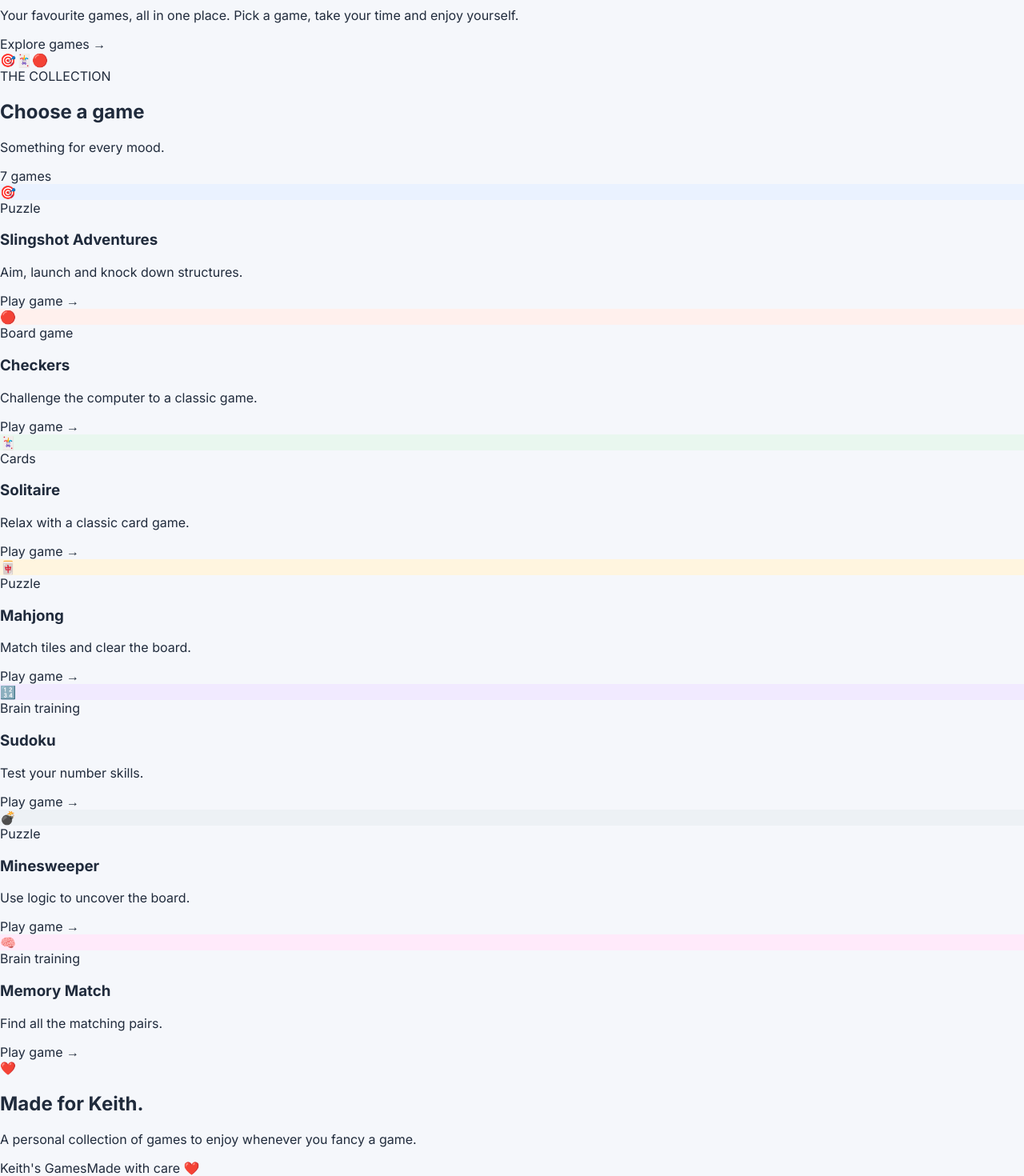
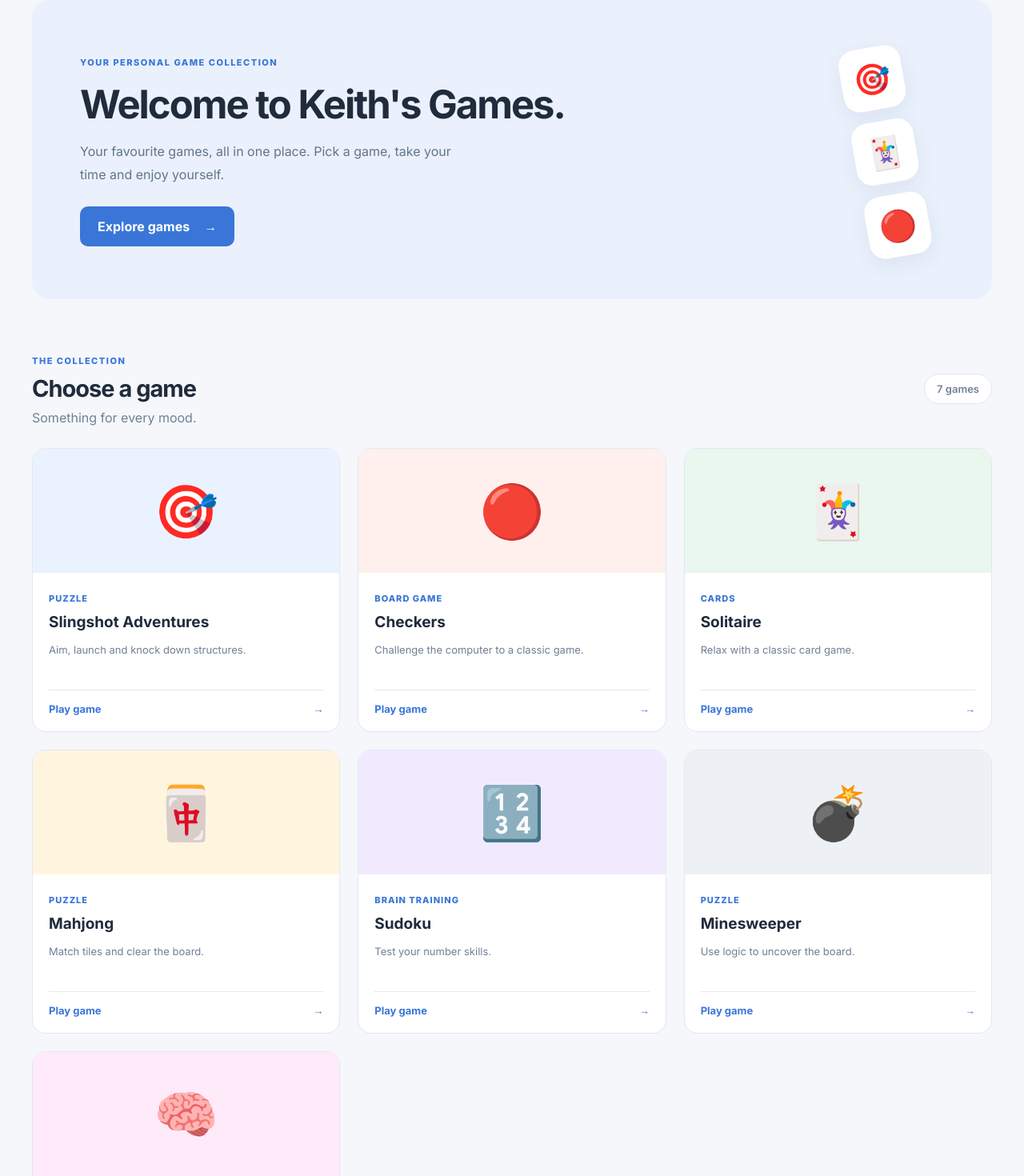
Before and after one commit to Will-source-del/keith-s-games, a Next.js app: page / in a window 1280 px wide. Shown: the part 120-1590 px from the top of the page at 80% size. Built offline with nearby package versions, Linux system fonts and the light colour scheme.

Commit message:
Update globals.css

```diff
--- a/app/globals.css
+++ b/app/globals.css
@@ -8,7 +8,6 @@
   --muted: #718096;
   --primary: #3976d8;
   --border: #e2e8f0;
-  --radius: 16px;
 }
 
 * {
@@ -29,9 +28,7 @@ body {
   -webkit-font-smoothing: antialiased;
 }
 
-button,
-input,
-select {
+button, input, select {
   font: inherit;
 }
 
@@ -44,13 +41,304 @@ a {
   text-decoration: none;
 }
 
-button:focus-visible,
-a:focus-visible {
-  outline: 3px solid var(--primary);
-  outline-offset: 3px;
+.home {
+  width: min(1200px, calc(100% - 48px));
+  margin: 0 auto;
 }
 
-::selection {
-  background: #c9dcff;
-  color: #18365f;
+.topbar {
+  height: 82px;
+  display: flex;
+  align-items: center;
+  justify-content: space-between;
+  border-bottom: 1px solid var(--border);
 }
+
+.brand {
+  display: flex;
+  align-items: center;
+  gap: 11px;
+  font-size: 21px;
+  font-weight: 800;
+  letter-spacing: -0.7px;
+}
+
+.brand-icon {
+  font-size: 28px;
+}
+
+.topbar nav {
+  display: flex;
+  gap: 30px;
+  color: var(--muted);
+  font-weight: 600;
+}
+
+.topbar nav a:hover {
+  color: var(--primary);
+}
+
+.welcome {
+  margin-top: 38px;
+  min-height: 310px;
+  border-radius: 22px;
+  padding: 55px 60px;
+  background: #eaf1fc;
+  display: flex;
+  align-items: center;
+  justify-content: space-between;
+  overflow: hidden;
+  position: relative;
+}
+
+.welcome-content {
+  max-width: 620px;
+  position: relative;
+  z-index: 1;
+}
+
+.eyebrow {
+  font-size: 11px;
+  font-weight: 800;
+  letter-spacing: 1.5px;
+  color: var(--primary);
+}
+
+.welcome h1 {
+  font-size: clamp(32px, 5vw, 49px);
+  letter-spacing: -2px;
+  line-height: 1.13;
+  margin: 17px 0;
+}
+
+.welcome p {
+  color: #64748b;
+  line-height: 1.8;
+  max-width: 470px;
+  margin-bottom: 26px;
+}
+
+.primary-button {
+  display: inline-flex;
+  align-items: center;
+  gap: 18px;
+  background: var(--primary);
+  color: white;
+  padding: 15px 22px;
+  border-radius: 10px;
+  font-weight: 700;
+  transition: background 0.2s, transform 0.2s;
+}
+
+.primary-button:hover {
+  background: #285eaf;
+  transform: translateY(-2px);
+}
+
+.welcome-decoration {
+  display: flex;
+  flex-direction: column;
+  gap: 15px;
+  transform: rotate(-10deg);
+  padding-right: 35px;
+}
+
+.welcome-decoration span {
+  display: grid;
+  place-items: center;
+  width: 78px;
+  height: 78px;
+  background: white;
+  border-radius: 20px;
+  font-size: 38px;
+  box-shadow: 0 8px 25px #385b8815;
+}
+
+.games-section {
+  padding: 65px 0;
+}
+
+.section-heading {
+  display: flex;
+  justify-content: space-between;
+  align-items: center;
+  margin-bottom: 28px;
+}
+
+.section-heading h2 {
+  font-size: 29px;
+  letter-spacing: -1px;
+  margin: 9px 0;
+}
+
+.section-heading p {
+  color: var(--muted);
+  margin: 0;
+}
+
+.game-count {
+  color: var(--muted);
+  font-size: 13px;
+  font-weight: 600;
+  background: white;
+  border: 1px solid var(--border);
+  padding: 10px 15px;
+  border-radius: 30px;
+}
+
+.games-grid {
+  display: grid;
+  grid-template-columns: repeat(3, minmax(0, 1fr));
+  gap: 22px;
+}
+
+.game-card {
+  display: block;
+  background: var(--surface);
+  border: 1px solid var(--border);
+  border-radius: 17px;
+  overflow: hidden;
+  transition: transform 0.2s, box-shadow 0.2s;
+}
+
+.game-card:hover {
+  transform: translateY(-4px);
+  box-shadow: 0 12px 28px #1b365714;
+}
+
+.game-image {
+  height: 155px;
+  display: grid;
+  place-items: center;
+}
+
+.game-image span {
+  font-size: 65px;
+  transition: transform 0.2s;
+}
+
+.game-card:hover .game-image span {
+  transform: scale(1.12);
+}
+
+.game-info {
+  padding: 20px;
+}
+
+.game-category {
+  color: var(--primary);
+  font-size: 11px;
+  font-weight: 800;
+  text-transform: uppercase;
+  letter-spacing: 1px;
+}
+
+.game-info h3 {
+  font-size: 19px;
+  margin: 10px 0;
+}
+
+.game-info p {
+  color: var(--muted);
+  font-size: 13px;
+  line-height: 1.6;
+  min-height: 42px;
+}
+
+.play-link {
+  display: flex;
+  justify-content: space-between;
+  align-items: center;
+  border-top: 1px solid var(--border);
+  padding-top: 15px;
+  margin-top: 18px;
+  color: var(--primary);
+  font-weight: 700;
+  font-size: 13px;
+}
+
+.about-section {
+  display: flex;
+  align-items: center;
+  gap: 20px;
+  padding: 27px;
+  background: white;
+  border: 1px solid var(--border);
+  border-radius: 17px;
+  margin-bottom: 45px;
+}
+
+.about-section > span {
+  font-size: 35px;
+}
+
+.about-section h2 {
+  margin: 0 0 8px;
+  font-size: 19px;
+}
+
+.about-section p {
+  margin: 0;
+  color: var(--muted);
+  line-height: 1.6;
+}
+
+footer {
+  border-top: 1px solid var(--border);
+  padding: 25px 0;
+  display: flex;
+  justify-content: space-between;
+  color: var(--muted);
+  font-size: 13px;
+}
+
+@media (max-width: 800px) {
+  .games-grid {
+    grid-template-columns: repeat(2, minmax(0, 1fr));
+  }
+
+  .welcome {
+    padding: 38px 30px;
+  }
+}
+
+@media (max-width: 550px) {
+  .home {
+    width: calc(100% - 28px);
+  }
+
+  .topbar {
+    height: 68px;
+  }
+
+  .topbar nav {
+    gap: 15px;
+    font-size: 13px;
+  }
+
+  .welcome {
+    padding: 35px 24px;
+    min-height: 280px;
+  }
+
+  .welcome-decoration {
+    display: none;
+  }
+
+  .games-grid {
+    grid-template-columns: 1fr;
+  }
+
+  .game-image {
+    height: 130px;
+  }
+
+  .section-heading h2 {
+    font-size: 24px;
+  }
+
+  footer {
+    gap: 10px;
+    flex-wrap: wrap;
+  }
+}
```
